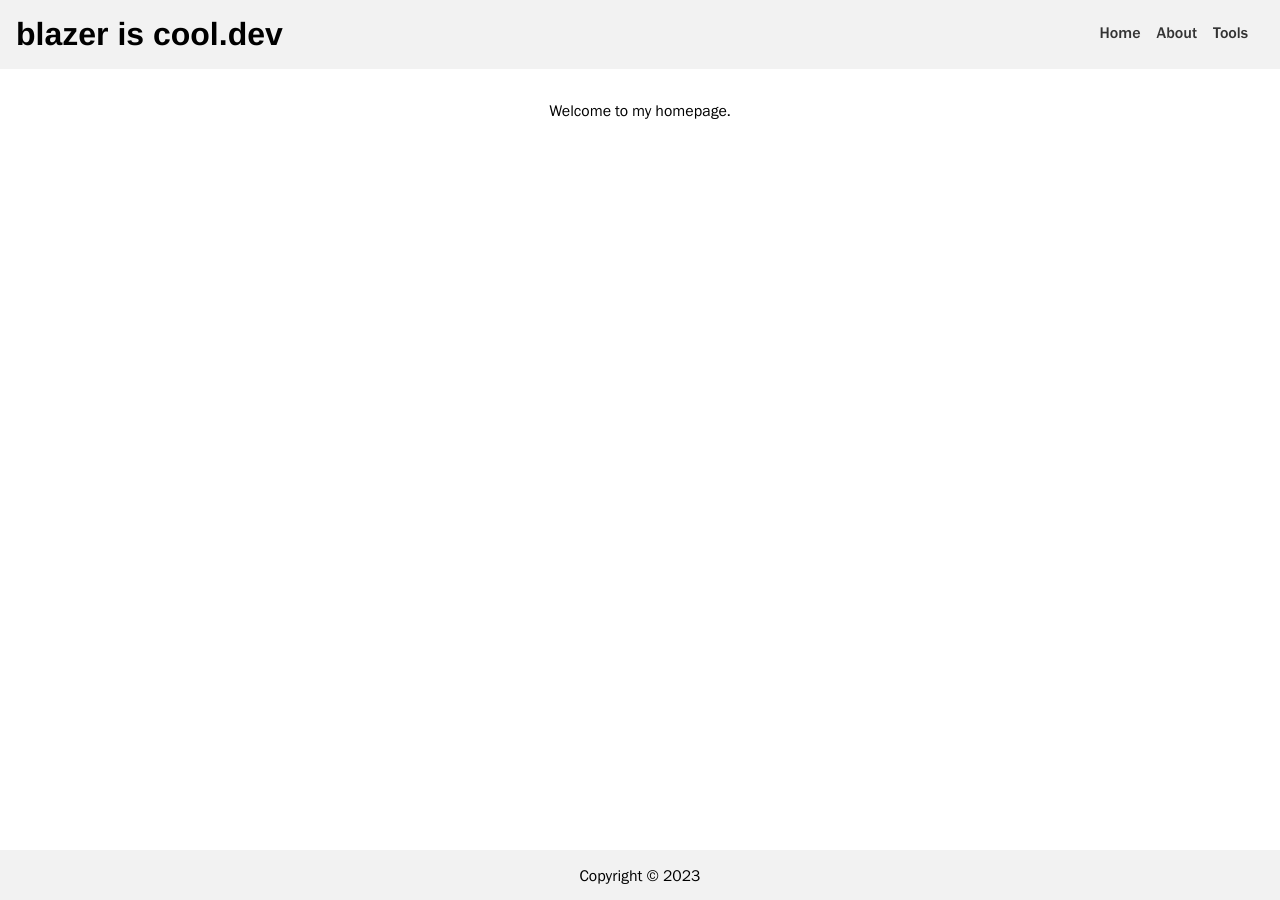
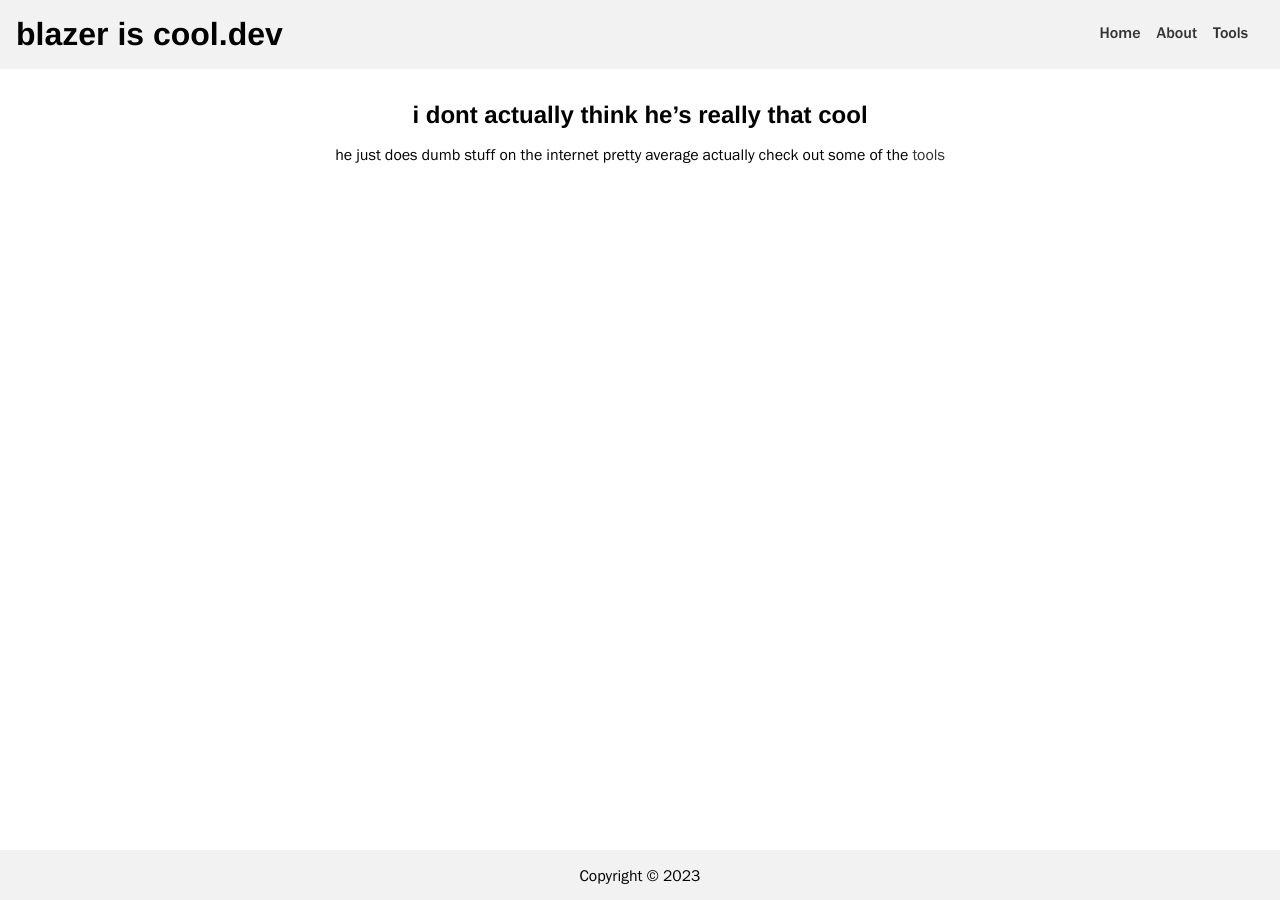
Before and after one commit to Blazer9001/blazer9001.github.io, a Jekyll site: the page built from index.md, in a window 1280 px wide. Built offline with Jekyll 4.4.1, drawn with Linux system fonts in a browser that asks for light colours.

Commit message:
Update index.md
add basic text

```diff
--- a/index.md
+++ b/index.md
@@ -2,4 +2,7 @@
 layout: default
 title: Home
 ---
-Welcome to my homepage.
+## i dont actually think he's really that cool
+he just does dumb stuff on the internet
+pretty average actually
+check out some of the [tools](/tools)
```
